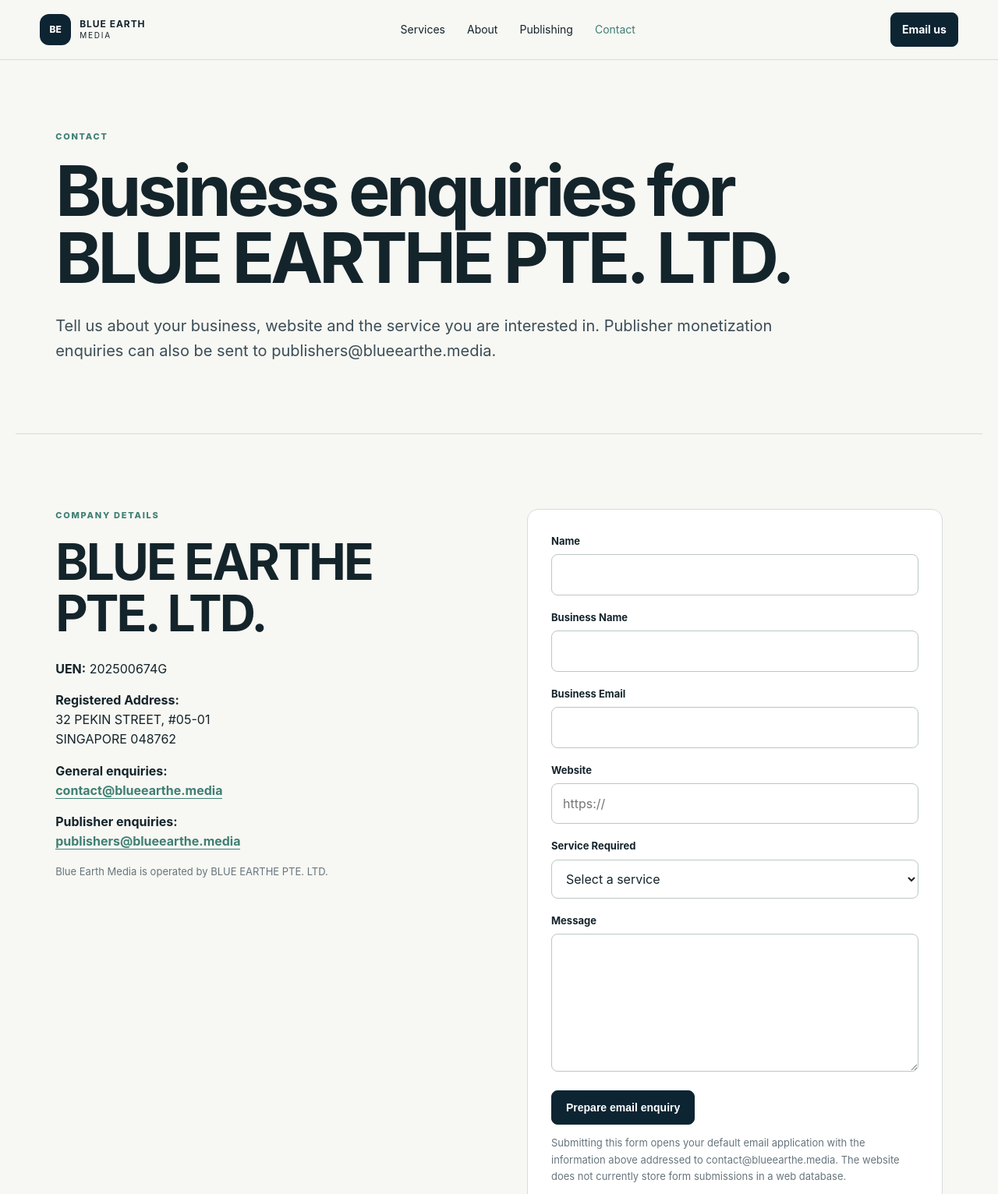
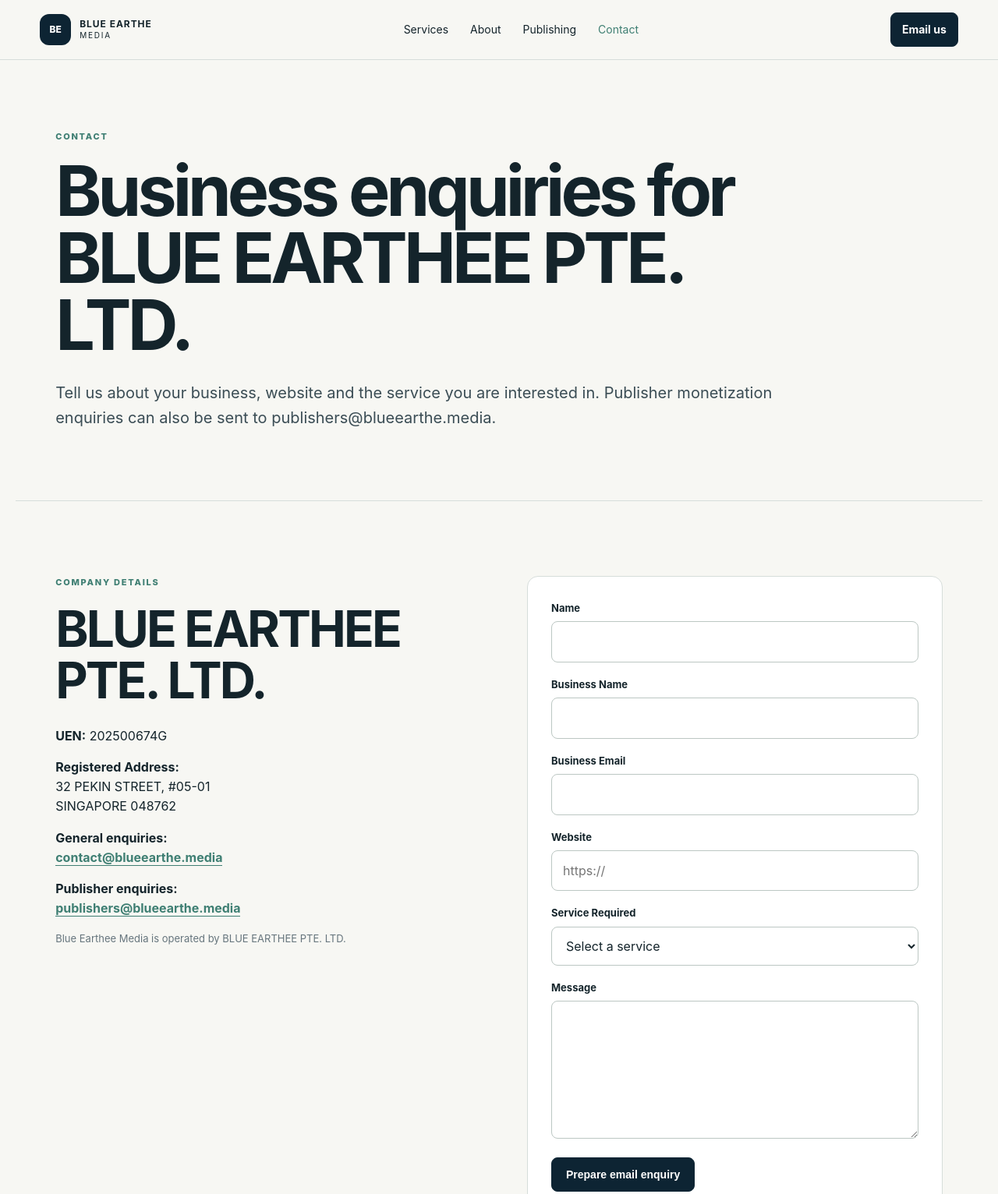
Before and after one commit to adeshsarwan/blueearthemedia, a website: page contact.html in a window 1280 px wide. Shown: the top 1532 px of the page at 78% size. Drawn offline with Linux system fonts and the light colour scheme.

Commit message:
Correct Blue Earthe brand spelling

```diff
--- a/contact.html
+++ b/contact.html
@@ -2,24 +2,24 @@
 <html lang="en">
 <head>
 <meta charset="utf-8"><meta name="viewport" content="width=device-width,initial-scale=1">
-<title>Contact | BLUE EARTHE PTE. LTD. | Blue Earth Media</title>
-<meta name="description" content="Contact BLUE EARTHE PTE. LTD., the Singapore company operating Blue Earth Media.">
-<link rel="canonical" href="https://blueearthe.media/contact.html"><meta property="og:type" content="website"><meta property="og:title" content="Contact BLUE EARTHE PTE. LTD."><meta property="og:description" content="Business enquiries for technology consulting, digital marketing, media buying, analytics and publisher monetization."><meta property="og:url" content="https://blueearthe.media/contact.html">
+<title>Contact | BLUE EARTHEE PTE. LTD. | Blue Earthee Media</title>
+<meta name="description" content="Contact BLUE EARTHEE PTE. LTD., the Singapore company operating Blue Earthee Media.">
+<link rel="canonical" href="https://blueearthe.media/contact.html"><meta property="og:type" content="website"><meta property="og:title" content="Contact BLUE EARTHEE PTE. LTD."><meta property="og:description" content="Business enquiries for technology consulting, digital marketing, media buying, analytics and publisher monetization."><meta property="og:url" content="https://blueearthe.media/contact.html">
 <link rel="icon" href="/favicon.svg" type="image/svg+xml"><link rel="stylesheet" href="/styles.css">
 </head>
 <body>
-<header class="site-header"><a class="brand" href="/"><span class="brand-mark">BE</span><span><strong>BLUE EARTH</strong><small>MEDIA</small></span></a><nav><a href="/services.html">Services</a><a href="/about.html">About</a><a href="https://publishing.blueearthe.media/">Publishing</a><a class="active" href="/contact.html">Contact</a></nav><a class="button small" href="mailto:contact@blueearthe.media">Email us</a></header>
+<header class="site-header"><a class="brand" href="/"><span class="brand-mark">BE</span><span><strong>BLUE EARTHE</strong><small>MEDIA</small></span></a><nav><a href="/services.html">Services</a><a href="/about.html">About</a><a href="https://publishing.blueearthe.media/">Publishing</a><a class="active" href="/contact.html">Contact</a></nav><a class="button small" href="mailto:contact@blueearthe.media">Email us</a></header>
 <main>
-<section class="page-hero"><p class="eyebrow">CONTACT</p><h1>Business enquiries for BLUE EARTHE PTE. LTD.</h1><p class="lead">Tell us about your business, website and the service you are interested in. Publisher monetization enquiries can also be sent to <a href="mailto:publishers@blueearthe.media">publishers@blueearthe.media</a>.</p></section>
+<section class="page-hero"><p class="eyebrow">CONTACT</p><h1>Business enquiries for BLUE EARTHEE PTE. LTD.</h1><p class="lead">Tell us about your business, website and the service you are interested in. Publisher monetization enquiries can also be sent to <a href="mailto:publishers@blueearthe.media">publishers@blueearthe.media</a>.</p></section>
 <section class="section contact-layout">
 <div>
   <p class="eyebrow">COMPANY DETAILS</p>
-  <h2>BLUE EARTHE PTE. LTD.</h2>
+  <h2>BLUE EARTHEE PTE. LTD.</h2>
   <p><strong>UEN:</strong> 202500674G</p>
   <p><strong>Registered Address:</strong><br>32 PEKIN STREET, #05-01<br>SINGAPORE 048762</p>
   <p><strong>General enquiries:</strong><br><a class="text-link" href="mailto:contact@blueearthe.media">contact@blueearthe.media</a></p>
   <p><strong>Publisher enquiries:</strong><br><a class="text-link" href="mailto:publishers@blueearthe.media">publishers@blueearthe.media</a></p>
-  <p class="muted">Blue Earth Media is operated by BLUE EARTHE PTE. LTD.</p>
+  <p class="muted">Blue Earthee Media is operated by BLUE EARTHEE PTE. LTD.</p>
 </div>
 <form class="enquiry-form" id="enquiry-form">
   <div class="field"><label for="name">Name</label><input id="name" name="name" autocomplete="name" required></div>
@@ -33,6 +33,6 @@
 </form>
 </section>
 </main>
-<footer class="site-footer"><div><a class="brand inverted" href="/"><span class="brand-mark">BE</span><span><strong>BLUE EARTH</strong><small>MEDIA</small></span></a><p>Blue Earth Media is operated by <strong>BLUE EARTHE PTE. LTD.</strong></p></div><div><strong>BLUE EARTHE PTE. LTD.</strong><br>UEN: 202500674G<br>32 PEKIN STREET, #05-01, SINGAPORE 048762</div><div>Technology Consulting · Digital Marketing · Media Buying · Analytics · Publisher Monetization</div><div class="footer-links"><a href="/about.html">About</a><a href="/services.html">Services</a><a href="/contact.html">Contact</a><a href="/privacy.html">Privacy Policy</a><a href="/terms.html">Terms of Service</a></div></footer>
+<footer class="site-footer"><div><a class="brand inverted" href="/"><span class="brand-mark">BE</span><span><strong>BLUE EARTHE</strong><small>MEDIA</small></span></a><p>Blue Earthee Media is operated by <strong>BLUE EARTHEE PTE. LTD.</strong></p></div><div><strong>BLUE EARTHEE PTE. LTD.</strong><br>UEN: 202500674G<br>32 PEKIN STREET, #05-01, SINGAPORE 048762</div><div>Technology Consulting · Digital Marketing · Media Buying · Analytics · Publisher Monetization</div><div class="footer-links"><a href="/about.html">About</a><a href="/services.html">Services</a><a href="/contact.html">Contact</a><a href="/privacy.html">Privacy Policy</a><a href="/terms.html">Terms of Service</a></div></footer>
 <script src="/script.js"></script>
 </body></html>
```
